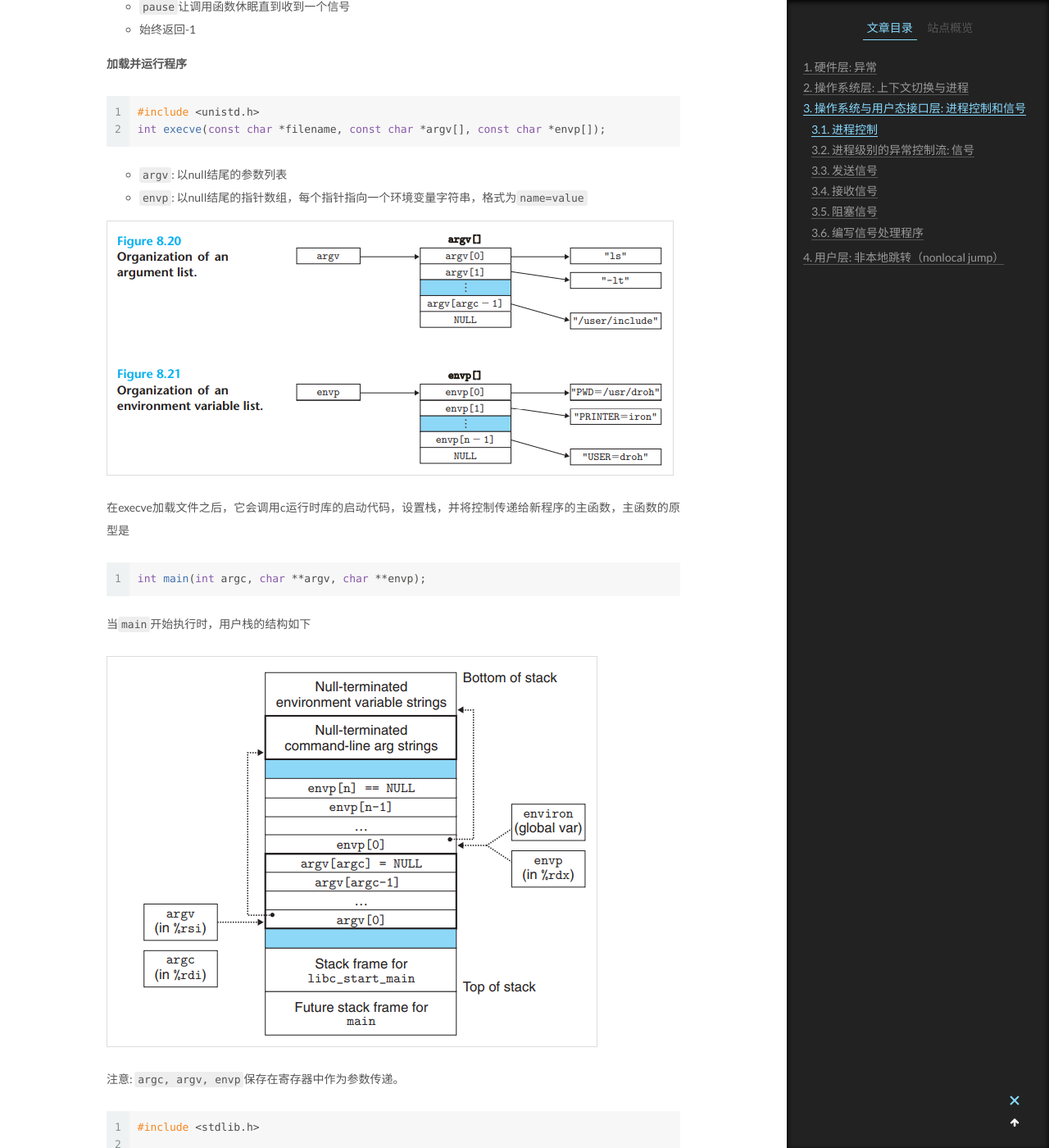
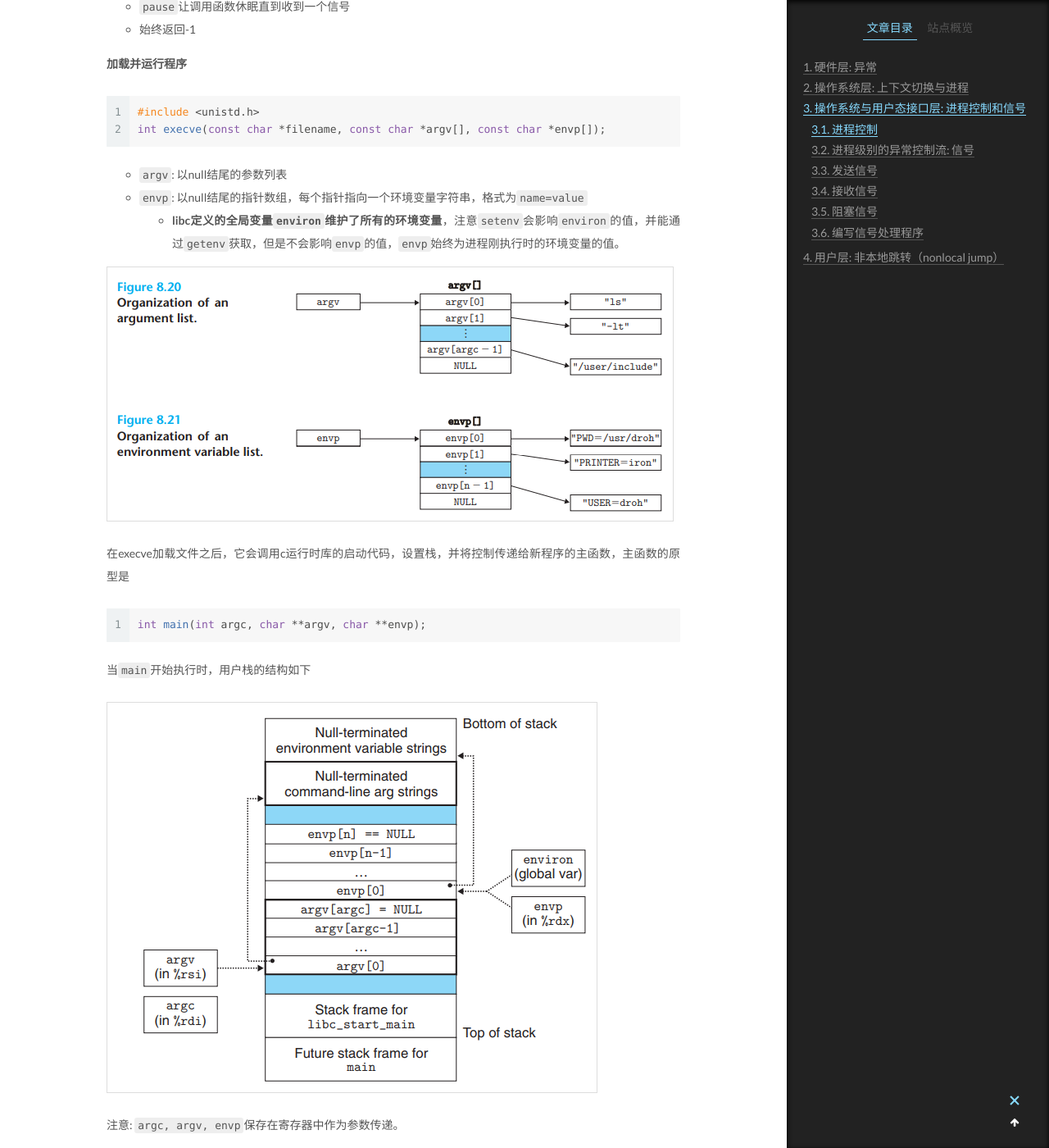
Before and after one commit to Willendless/willendless.github.io, a Jekyll site: the page built from _posts/2021-7-17-《csapp》ch8.md, in a window 1280 px wide and 1400 px high, scrolled down 5784 px. Shown: the whole window at 82% size. Built offline with Jekyll 4.4.1, drawn with Linux system fonts in a browser that asks for light colours; comment, search, counter and statistics services are not loaded.

Commit message:
chore: update post

```diff
--- a/_posts/2021-7-17-《csapp》ch8.md
+++ b/_posts/2021-7-17-《csapp》ch8.md
@@ -209,6 +209,7 @@ int execve(const char *filename, const char *argv[], const char *envp[]);
 
 + `argv`: 以null结尾的参数列表
 + `envp`: 以null结尾的指针数组，每个指针指向一个环境变量字符串，格式为`name=value`
+  + **libc定义的全局变量`environ`维护了所有的环境变量**，注意`setenv`会影响`environ`的值，并能通过`getenv`获取，但是不会影响`envp`的值，`envp`始终为进程刚执行时的环境变量的值。
 
 ![](/assets/images/csapp/8-2.png)
 
```
